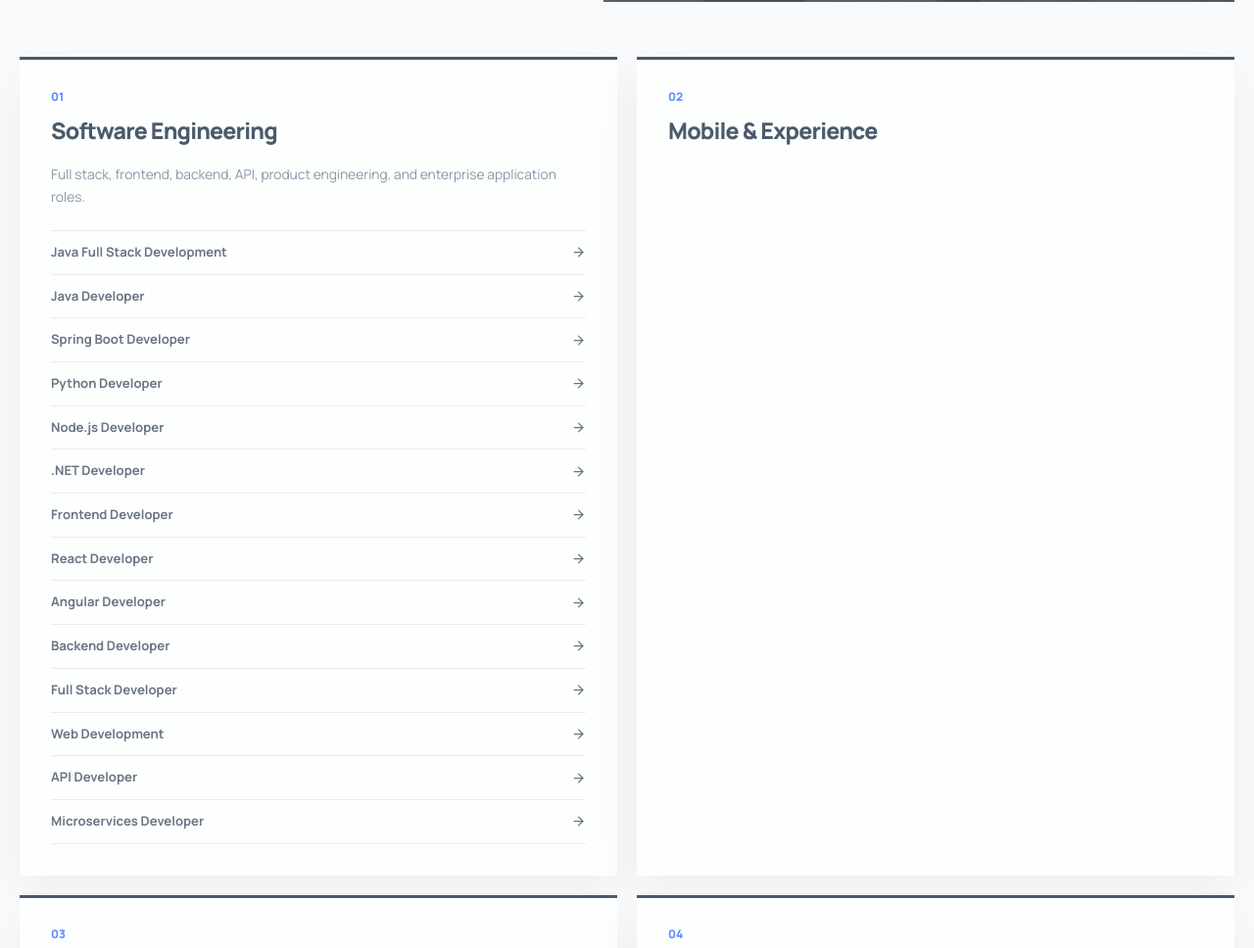
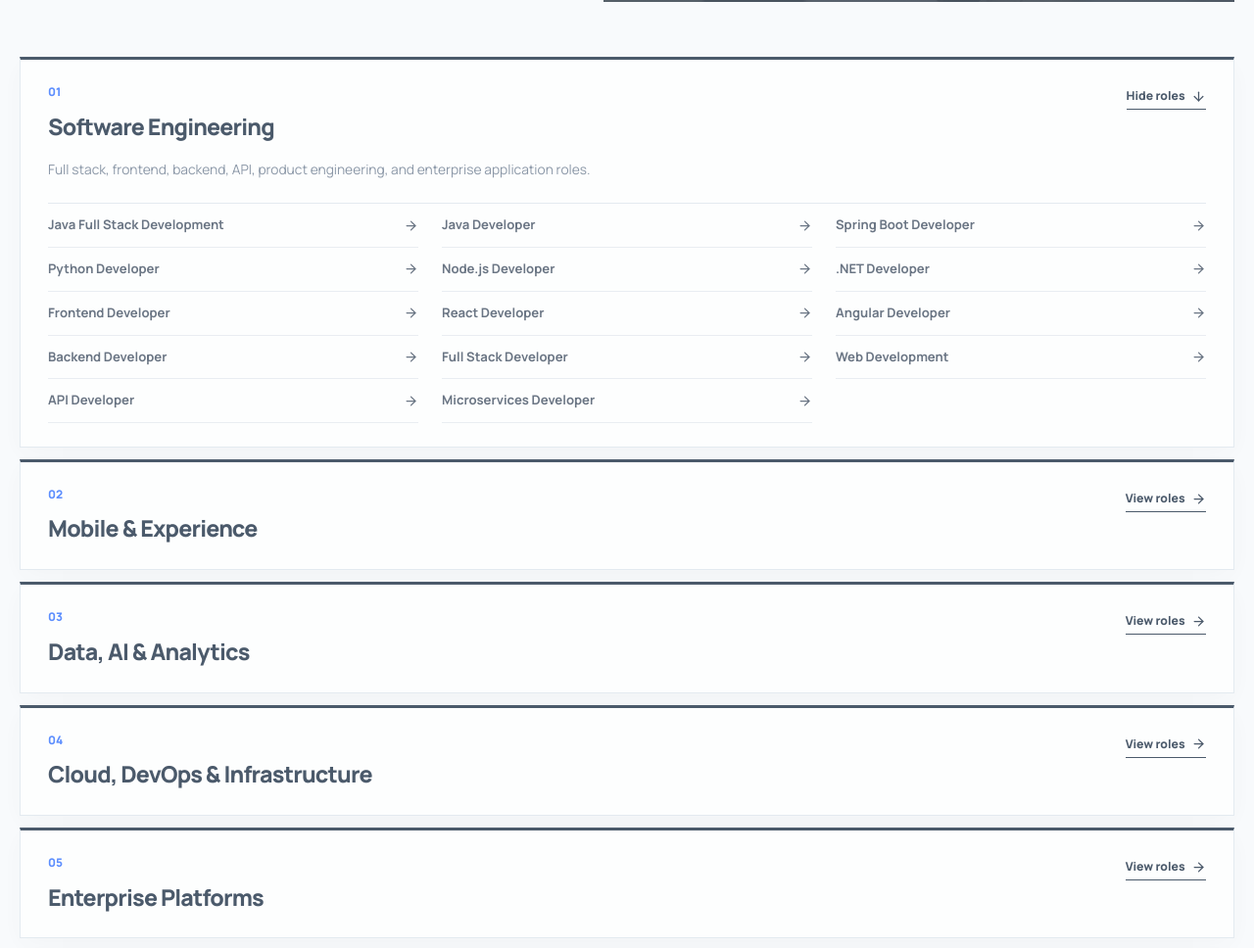
Before and after one commit to rvenkateswarreddy/RVITCONSULTING, a Next.js app: page /careers in a window 1280 px wide. Shown: the part 1548-2516 px from the top of the page at 98% size. Built offline with nearby package versions, Linux system fonts and the light colour scheme; no server answers.

Commit message:
Fix careers accordion desktop layout

```diff
--- a/package.json
+++ b/package.json
@@ -9,6 +9,7 @@
     "lint": "eslint .",
     "audit:visual": "node scripts/visual-audit.mjs",
     "audit:mobile": "node scripts/mobile-navigation-audit.mjs",
+    "audit:careers": "node scripts/careers-accordion-audit.mjs",
     "audit:live-mobile": "node scripts/live-mobile-audit.mjs"
   },
   "dependencies": {
--- /dev/null
+++ b/scripts/careers-accordion-audit.mjs
@@ -0,0 +1,41 @@
+import { chromium } from "playwright-core";
+import { mkdir, writeFile } from "node:fs/promises";
+import { fileURLToPath } from "node:url";
+
+const baseUrl = process.env.AUDIT_BASE_URL || "http://127.0.0.1:3100";
+const outputDir = new URL("../artifacts/careers-accordion-audit/", import.meta.url);
+
+await mkdir(outputDir, { recursive: true });
+const browser = await chromium.launch({
+  executablePath: "C:/Program Files/Google/Chrome/Application/chrome.exe",
+  headless: true,
+});
+const page = await browser.newPage({ viewport: { width: 1440, height: 1000 } });
+await page.addInitScript(() => localStorage.setItem("rvit-cookie-preference", "essential"));
+await page.goto(`${baseUrl}/careers`, { waitUntil: "networkidle" });
+
+const section = page.locator("#open-roles");
+const boards = page.locator("details.role-board");
+const summaries = page.locator("details.role-board > summary");
+const summaryCount = await summaries.count();
+
+if (summaryCount < 2) throw new Error("Expected at least two career role groups");
+
+const measure = () => boards.evaluateAll((nodes) => nodes.map((node) => ({
+  title: node.querySelector("h3")?.textContent?.trim(),
+  open: node.open,
+  height: Math.round(node.getBoundingClientRect().height),
+})));
+
+await section.screenshot({ path: fileURLToPath(new URL("first-group-open.png", outputDir)) });
+const before = await measure();
+
+await summaries.nth(1).click();
+await page.waitForTimeout(250);
+await section.screenshot({ path: fileURLToPath(new URL("second-group-open.png", outputDir)) });
+const after = await measure();
+
+const report = { baseUrl, summaryCount, before, after };
+await writeFile(new URL("report.json", outputDir), JSON.stringify(report, null, 2));
+console.log(JSON.stringify(report, null, 2));
+await browser.close();
--- a/src/app/careers/page.tsx
+++ b/src/app/careers/page.tsx
@@ -164,6 +164,7 @@ const hiringSteps = [
 ] as const;
 
 export default function CareersPage() {
+  const [openDomain, setOpenDomain] = useState(0);
   const [form, setForm] = useState(initialForm);
   const [resume, setResume] = useState<File | null>(null);
   const [loading, setLoading] = useState(false);
@@ -272,16 +273,22 @@ export default function CareersPage() {
             </div>
           </div>
 
-          <div className="mt-14 grid gap-5 lg:grid-cols-2">
+          <div className="role-board-grid mt-14">
             {hiringDomains.map((domain, index) => (
-              <details key={domain.title} className="role-board" open={index === 0} data-reveal>
-                <summary className="role-board-heading">
+              <details key={domain.title} className="role-board" open={openDomain === index} data-reveal>
+                <summary
+                  className="role-board-heading"
+                  onClick={(event) => {
+                    event.preventDefault();
+                    setOpenDomain((current) => current === index ? -1 : index);
+                  }}
+                >
                   <div>
                     <div>
                       <p className="role-board-number">{String(index + 1).padStart(2, "0")}</p>
                       <h3>{domain.title}</h3>
                     </div>
-                    <span className="role-board-toggle">View roles <ArrowRight size={15} aria-hidden /></span>
+                    <span className="role-board-toggle">{openDomain === index ? "Hide roles" : "View roles"} <ArrowRight size={15} aria-hidden /></span>
                   </div>
                 </summary>
                 <p className="role-board-description">{domain.description}</p>
--- a/src/app/globals.css
+++ b/src/app/globals.css
@@ -421,7 +421,8 @@ textarea {
 .career-photo { position: relative; min-height: 470px; overflow: hidden; background: var(--navy); }
 .career-photo::after { position: absolute; inset: 0; content: ""; background: linear-gradient(0deg, rgba(4,17,34,.9), transparent 60%); }
 .career-photo-caption { position: absolute; z-index: 2; right: 2rem; bottom: 2rem; left: 2rem; max-width: 530px; color: white; font-size: clamp(1.5rem, 3vw, 2.3rem); font-weight: 650; letter-spacing: -.04em; line-height: 1.12; }
-.role-board { border-top: 3px solid var(--navy); background: white; padding: 1.8rem 2rem 2rem; box-shadow: 0 18px 50px rgba(8,27,51,.07); }
+.role-board-grid { display: grid; gap: .75rem; }
+.role-board { border: 1px solid #dbe3ec; border-top: 3px solid var(--navy); background: white; padding: 1.5rem 1.75rem; box-shadow: 0 8px 28px rgba(8,27,51,.04); }
 .role-board-heading { color: var(--navy); cursor: pointer; list-style: none; }
 .role-board-heading::-webkit-details-marker { display: none; }
 .role-board-heading > div { display: flex; justify-content: space-between; align-items: flex-start; gap: 1rem; }
@@ -429,8 +430,8 @@ textarea {
 .role-board-heading h3 { margin-top: .55rem; font-size: 1.45rem; font-weight: 750; letter-spacing: -.035em; }
 .role-board-toggle { display: inline-flex; align-items: center; gap: .4rem; border-bottom: 1px solid var(--navy); padding: .25rem 0; font-size: .76rem; font-weight: 800; white-space: nowrap; }
 .role-board[open] .role-board-toggle svg { transform: rotate(90deg); }
-.role-board-description { max-width: 590px; margin-top: 1rem; color: #607086; font-size: .86rem; line-height: 1.65; }
-.role-board-list { margin-top: 1.4rem; border-top: 1px solid #dde4ec; }
+.role-board-description { max-width: 760px; margin-top: 1rem; color: #607086; font-size: .86rem; line-height: 1.65; }
+.role-board-list { display: grid; grid-template-columns: repeat(3, minmax(0, 1fr)); gap: 0 1.5rem; margin-top: 1.4rem; border-top: 1px solid #dde4ec; }
 .role-link { display: flex; width: 100%; align-items: center; justify-content: space-between; gap: 1rem; border-bottom: 1px solid #e3e8ee; padding: .75rem 0; color: #334155; text-align: left; font-size: .82rem; font-weight: 650; transition: color 180ms ease, padding 180ms ease; }
 .role-link:hover { padding-left: .35rem; color: var(--blue); }
 
@@ -641,6 +642,7 @@ textarea {
   .scroll-story-media,
   .service-sticky-media { position: relative; top: auto; min-height: 520px; }
   .story-chapter { min-height: auto; }
+  .role-board-list { grid-template-columns: repeat(2, minmax(0, 1fr)); }
   .industry-hero-grid { padding-top: 6rem; }
 }
 
@@ -655,14 +657,10 @@ textarea {
 }
 
 @media (min-width: 640px) {
-  details.role-board:not([open]) > .role-board-description,
-  details.role-board:not([open]) > .role-board-list { display: block; }
   details.service-entry:not([open]) > .service-entry-content,
   details.learning-group:not([open]) > .learning-group-programs { display: grid; }
-  .role-board-toggle { display: none; }
   .service-entry-toggle,
   .learning-group-heading > svg { display: none; }
-  .role-board-heading { cursor: default; }
   .service-entry-heading,
   .learning-group-heading { cursor: default; }
 }
@@ -702,7 +700,8 @@ textarea {
   .industry-mosaic-item { min-height: 170px; }
   .marketing-photo { min-height: 390px; }
   .marketing-photo p { right: 1.25rem; bottom: 1.25rem; left: 1.25rem; }
-  .role-board { padding: 1.4rem; }
+  .role-board { padding: 1.25rem; }
+  .role-board-list { grid-template-columns: 1fr; }
   .learning-group { border-radius: 8px; padding: 1.15rem; }
   .learning-group-heading strong { font-size: 1.05rem; }
   .learning-group-programs { grid-template-columns: 1fr; }
```
